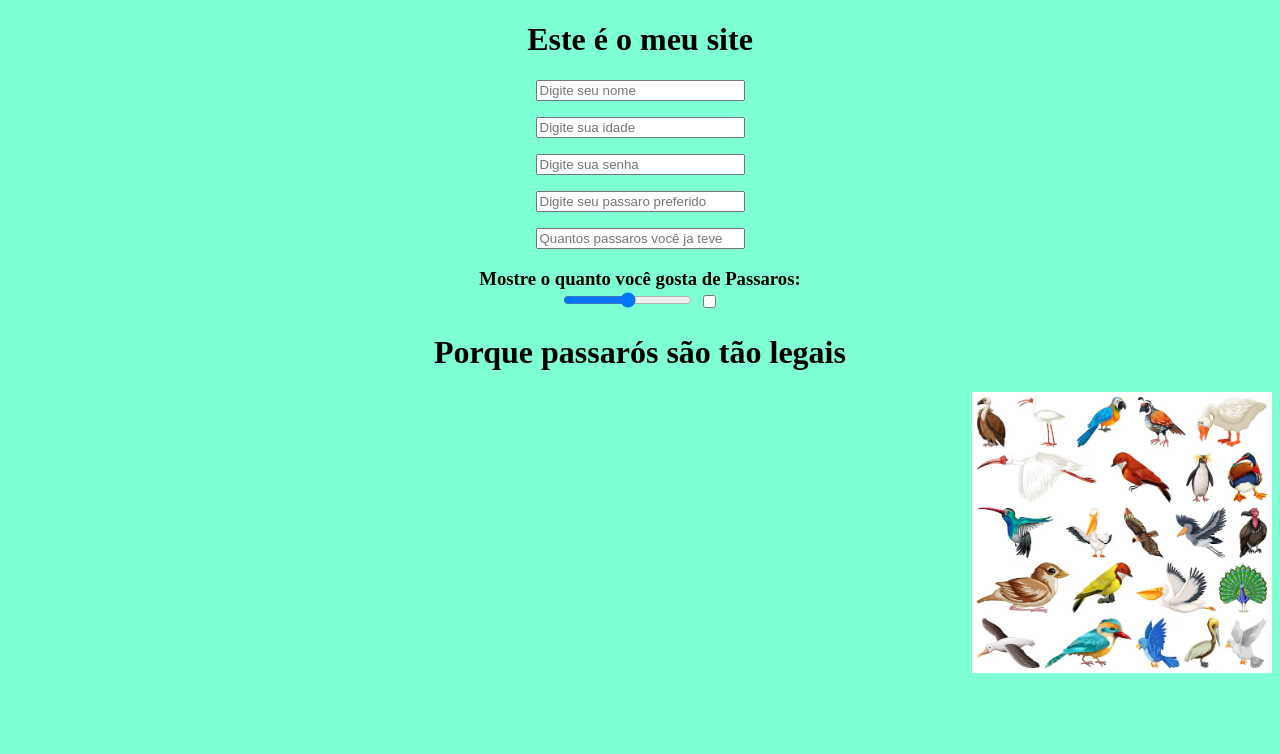
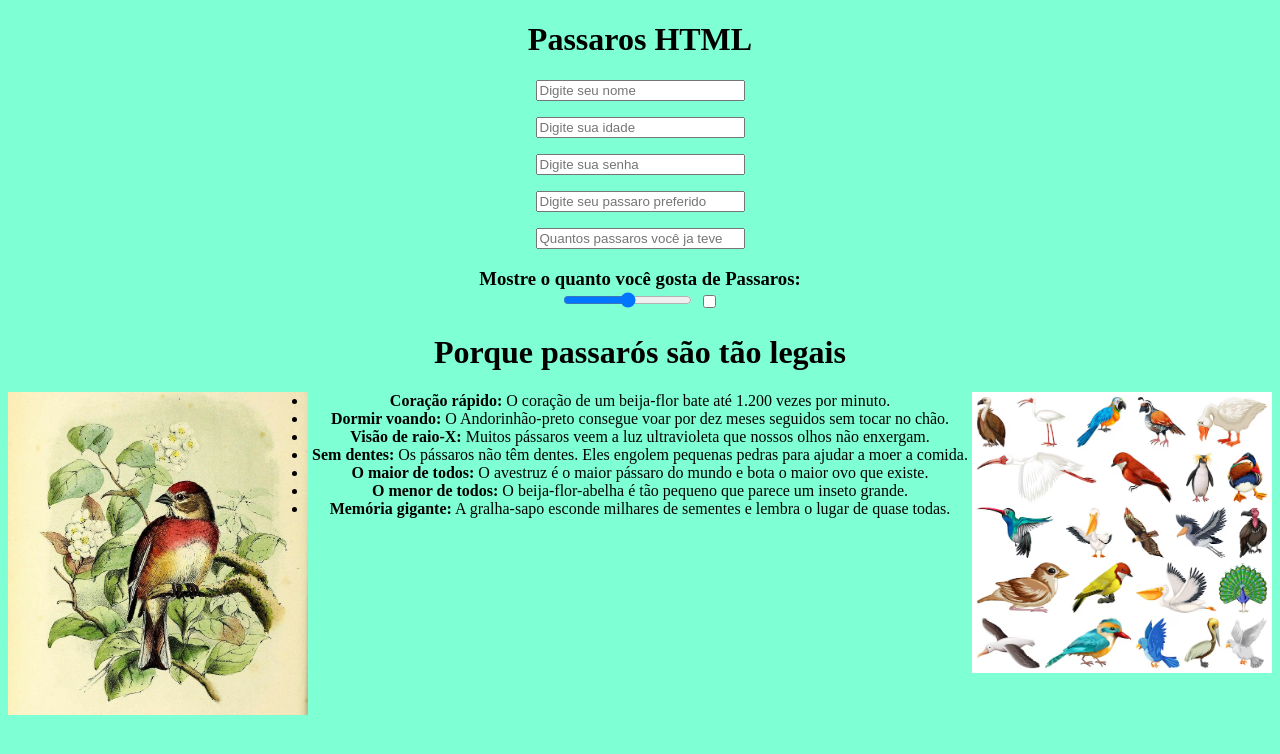
Before and after one commit to Vicente-Kollross/2nd-semester-, a PHP site: page / in a window 1280 px wide. Shown: the top 754 px of the page. Run offline with PHP 8.4, Linux system fonts and the light colour scheme.

Commit message:
Add files via upload

```diff
--- a/AULA 1 P.WEB/index.css
+++ b/AULA 1 P.WEB/index.css
@@ -8,3 +8,9 @@ body {
     float: right;
     top: auto;
 }
+
+.ign2 {
+    width: 300px;
+    float: left;
+    top: auto;
+}
--- a/AULA 1 P.WEB/index.html
+++ b/AULA 1 P.WEB/index.html
@@ -14,7 +14,7 @@
 
 </head>
 <body>
-    <h1>Este é o meu site</h1>
+    <h1>Passaros HTML</h1>
     <p></p>
     <input size="23"
            placeholder="Digite seu nome">
@@ -39,5 +39,22 @@
     <p></p>
     <h1>Porque passarós são tão legais</h1>
     <img class="ign" src="diferentes-tipos-de-colecao-de-passaros_1308-98419.avif" alt="">
+    <img class="ign2" src="93fd05b76b159bf61557b1f6791e8f75.jpg" alt="">
+      <ul>
+    <li><strong>Coração rápido:</strong>
+      O coração de um beija-flor bate até 1.200 vezes por minuto.</li>
+    <li><strong>Dormir voando:</strong>
+      O Andorinhão-preto consegue voar por dez meses seguidos sem tocar no chão.</li>
+    <li><strong>Visão de raio-X:</strong>
+      Muitos pássaros veem a luz ultravioleta que nossos olhos não enxergam.</li>
+    <li><strong>Sem dentes:</strong>
+      Os pássaros não têm dentes. Eles engolem pequenas pedras para ajudar a moer a comida.</li>
+    <li><strong>O maior de todos:</strong>
+      O avestruz é o maior pássaro do mundo e bota o maior ovo que existe.</li>
+    <li><strong>O menor de todos:</strong>
+      O beija-flor-abelha é tão pequeno que parece um inseto grande.</li>
+    <li><strong>Memória gigante:</strong>
+      A gralha-sapo esconde milhares de sementes e lembra o lugar de quase todas.</li>
+  </ul>
 </body>
 </html>
```
